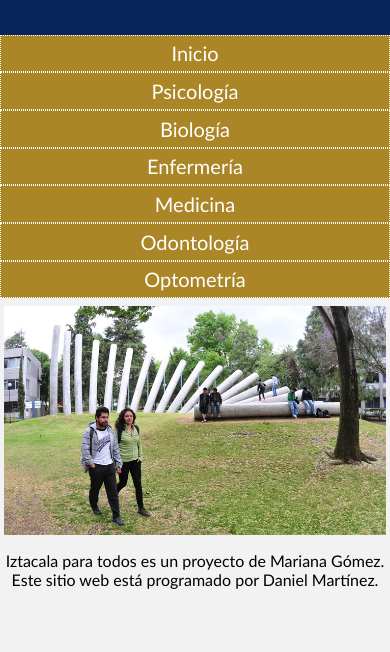
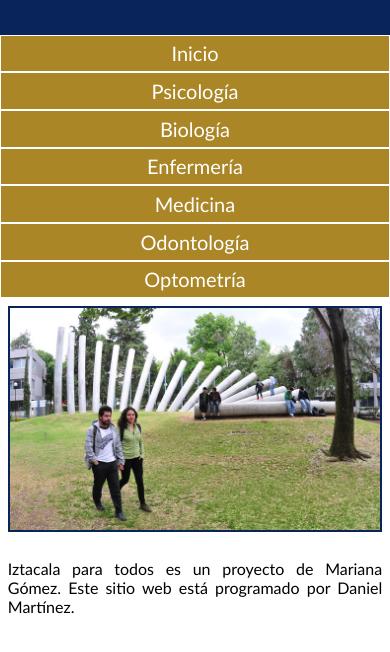
Before and after one commit to IztacalaParaTodos/IztacalaParaTodos.github.io, a plain HTML site: page index.html in a window 390 px wide. Shown: the part 56-708 px from the top of the page. Drawn offline with Linux system fonts and the light colour scheme.

Commit message:
Body rework

```diff
--- a/CSS/style.css
+++ b/CSS/style.css
@@ -21,7 +21,7 @@ html, body {
   margin: 0;
 }
 body {
-  background-color: #f2f2f2; /* Color Gris */
+  background-color: #ffffff; /* Color Gris */
 }
 /*******************************************************************************
 *                             Zona de header                                   *
@@ -93,8 +93,13 @@ header a {
   text-align: center;
 }
 .cuerpo img {
-  max-width: 100%;
-  display: block;
+  max-width: 95%;
+  display: inline-block;
+  border: 2px solid #08245a;  /* Borde color dorado */
+}
+.cuerpo p {
+  text-align: justify;
+  padding: 2%;
 }
 /*******************************************************************************
 *                       Ajustes para pantallas chicas                          *
@@ -110,7 +115,8 @@ header a {
   header #nav-menu li {
     display: list-item;
     list-style: none;
-    border: 1px dotted white;
+    border: solid white;
+    border-width: 1px 1px 0.5px 1px;
   }
   /* Cuerpo */
   .cuerpo {
@@ -125,8 +131,8 @@ header a {
     text-align: center;
   }
   .cuerpo img {
-    max-width: 98%;
+    max-width: 95%;
     margin: 0 1% 0 1%;
-    display: block;
+    display: inline-block;
   }
 }
--- a/index.html
+++ b/index.html
@@ -1,5 +1,5 @@
 <!DOCTYPE html>
-<html>
+<html lang="es">
 <head>
   <meta charset="utf-8"/>
   <title>Iztacala para todos | Inicio</title>
@@ -34,5 +34,7 @@
       </p>
     </div>
   </div>
+  <footer>
+  </footer>
 </body>
 </html>
```
